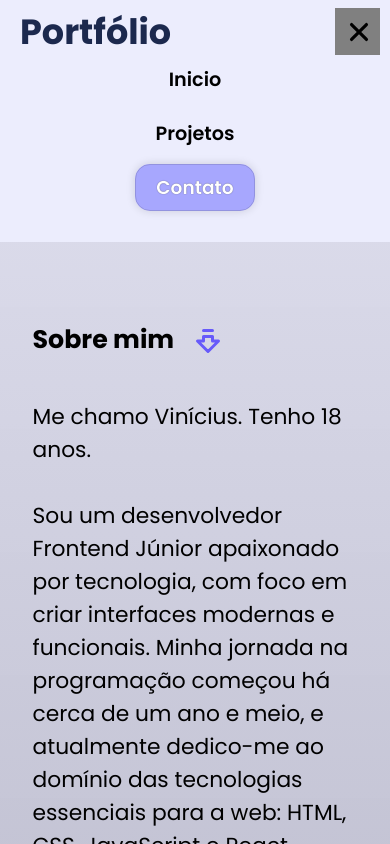
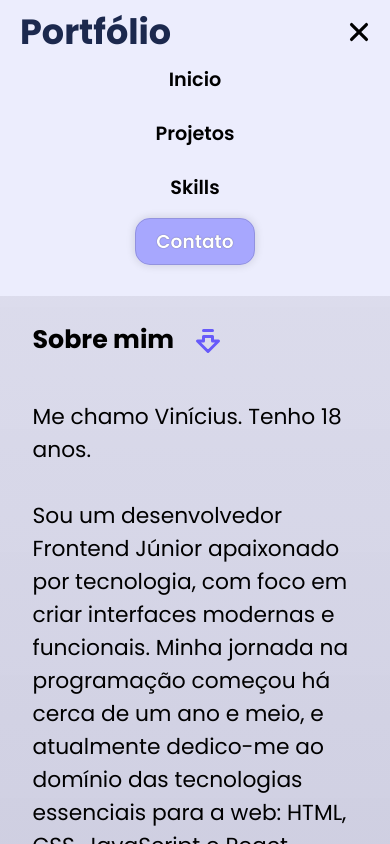
Before and after one commit to SantV7/personal_portifolio, a React (Vite) app: page / in a window 390 px wide. Both pictures are taken after a click on the element 358 px from the left and 37 px from the top of the page. Shown: the top 844 px of the page. Built offline with nearby package versions, Linux system fonts and the light colour scheme; some icons are missing.

Commit message:
Making other settings on links

```diff
--- a/src/components/header/Header.jsx
+++ b/src/components/header/Header.jsx
@@ -12,6 +12,10 @@ const Header = () => {
 
     const [ showMenu, setShowMenu] = useState(true)
 
+    const closeClickLink = () => {
+        return  setShowMenu(!showMenu)
+    }
+
 
     return(
         <>
@@ -22,12 +26,13 @@ const Header = () => {
 
 
         { showMenu
-        ? ('')
+          ? ('')
           : (
           <nav id="nav-mobile">
               <ul id="ul-mobile">
-                  <li><a href="#inicio-text">Inicio</a></li>
-                  <li><a href="#">Projetos</a></li>
+                  <li><a onClick={() => closeClickLink()} href="#main-info-content">Inicio</a></li>
+                  <li><a onClick={() => closeClickLink()} href="#">Projetos</a></li>
+                  <li><a onClick={() => closeClickLink()} href="#skills_container">Skills</a></li>
                   <BtnContact />
               </ul>
           </nav>
--- a/src/components/header/navbar/BtnContact.jsx
+++ b/src/components/header/navbar/BtnContact.jsx
@@ -5,7 +5,7 @@ const BtnContact = () => {
     return(
         <>
           <div>
-              <a href='#area_icons_contact' id="btn_contact">Contato</a>
+              <a  href='#area_icons_contact' id="btn_contact">Contato</a>
           </div>
         </>
     )
--- a/src/components/main/MainContent.jsx
+++ b/src/components/main/MainContent.jsx
@@ -26,7 +26,7 @@ const MainContent = () => {
 
     return(
         <>
-          <main>
+          <main id='main-info-content' >
             <section className='infoContent'>
                <div id='inicio-text' className='text_about_me'>
                   <h3>Sobre mim  <LuArrowBigDownDash id='arrow_me' /></h3> <lord-icon id="icon-man-people" src="https://cdn.lordicon.com/daeumrty.json"  colors="primary:#d59f80,secondary:#848484,tertiary:#0a4e5c,quaternary:#242424" delay="1830" state="hover-hower" trigger="loop"></lord-icon>
--- a/src/style/global.css
+++ b/src/style/global.css
@@ -15,5 +15,5 @@ html {
 
 body {
     height: 100vh;
-    background-image: linear-gradient(rgba(206, 206, 232, 0.585), rgba(60, 60, 90, 0.678)) ;
+    background-image: linear-gradient(rgba(206, 206, 232, 0.585), rgba(115, 115, 154, 0.678)) ;
 }
--- a/src/style/header/header.css
+++ b/src/style/header/header.css
@@ -70,7 +70,6 @@ nav > ul > li > a:hover {
 header > #menubar {
     font-size: 25px;
     padding: 7px;
-    background-color: gray;
     margin-top: -2.2px;
     cursor: pointer;
     margin-right: -10px;
```
